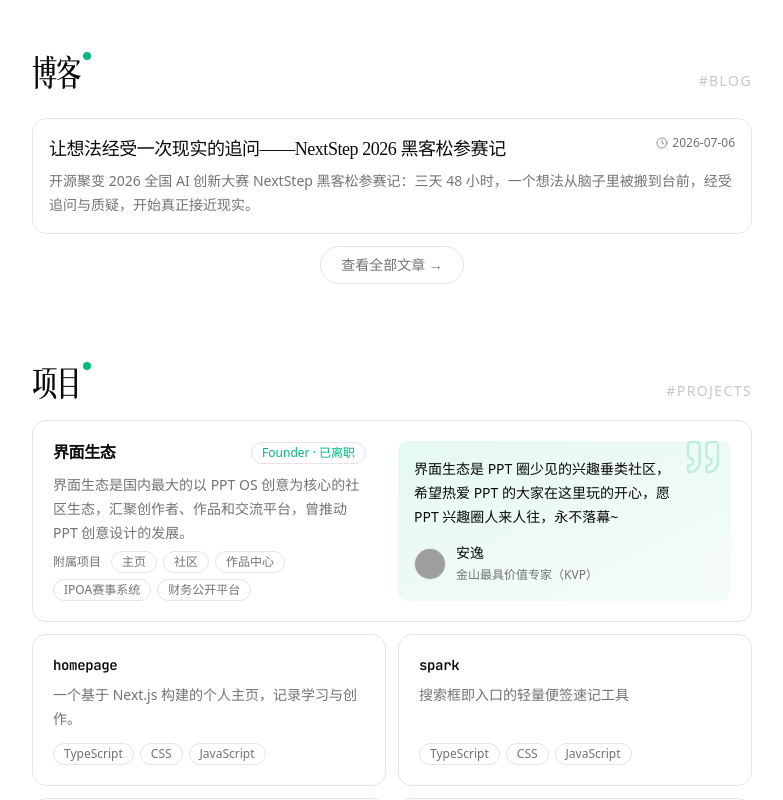
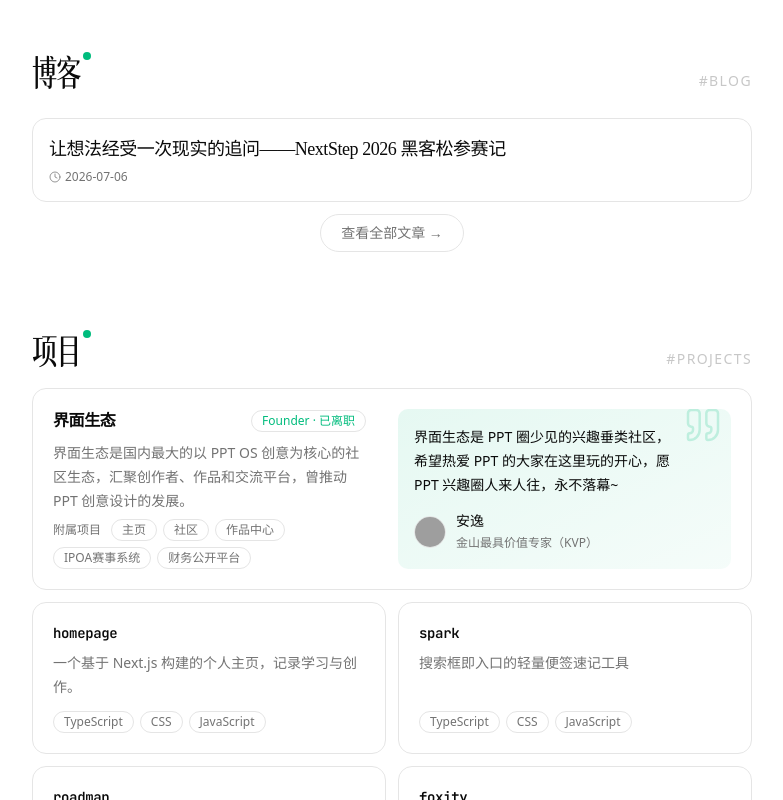
Before and after one commit to HanHanWeb/homepage, a Next.js app: page / in a window 1280 px wide. Shown: the part 1300-2100 px from the top of the page, without its empty margins (248-1031 px from the left). Built offline with nearby package versions, Linux system fonts and the light colour scheme; no server answers; grey boxes are pictures that could not be loaded; a small style sheet from the web is missing; a web font is replaced by a local one.

Commit message:
fix: 主页博客卡片日期移至标题下方并移除简介

```diff
--- a/src/components/blog-preview.tsx
+++ b/src/components/blog-preview.tsx
@@ -4,7 +4,7 @@ import { Clock } from "lucide-react";
 import { Reveal } from "@/components/reveal";
 import type { Post } from "@/lib/blog";
 
-/** 首页博客板块：最近 5 篇文章预览（标题、简介、发布时间） */
+/** 首页博客板块：最近 5 篇文章预览（标题、发布时间） */
 export function BlogPreview({ posts }: { posts: Post[] }) {
   const latest = posts.slice(0, 5);
   if (latest.length === 0) return null;
@@ -36,16 +36,13 @@ export function BlogPreview({ posts }: { posts: Post[] }) {
               href={`/blog/${post.slug}`}
               className="relative block rounded-xl border bg-card p-4 transition-colors hover:bg-muted/50"
             >
-              <span className="absolute top-4 right-4 flex items-center gap-1 text-xs text-muted-foreground">
+              <h3 className="font-serif-song text-lg tracking-tight">
+                {post.title}
+              </h3>
+              <span className="mt-1.5 flex items-center gap-1 text-xs text-muted-foreground">
                 <Clock className="size-3" strokeWidth={1.5} />
                 {post.createdAt.slice(0, 10)}
               </span>
-              <h3 className="font-serif-song pr-20 text-lg tracking-tight">
-                {post.title}
-              </h3>
-              <p className="mt-1.5 line-clamp-2 text-sm leading-6 text-muted-foreground">
-                {post.description}
-              </p>
             </Link>
           </Reveal>
         ))}
```
